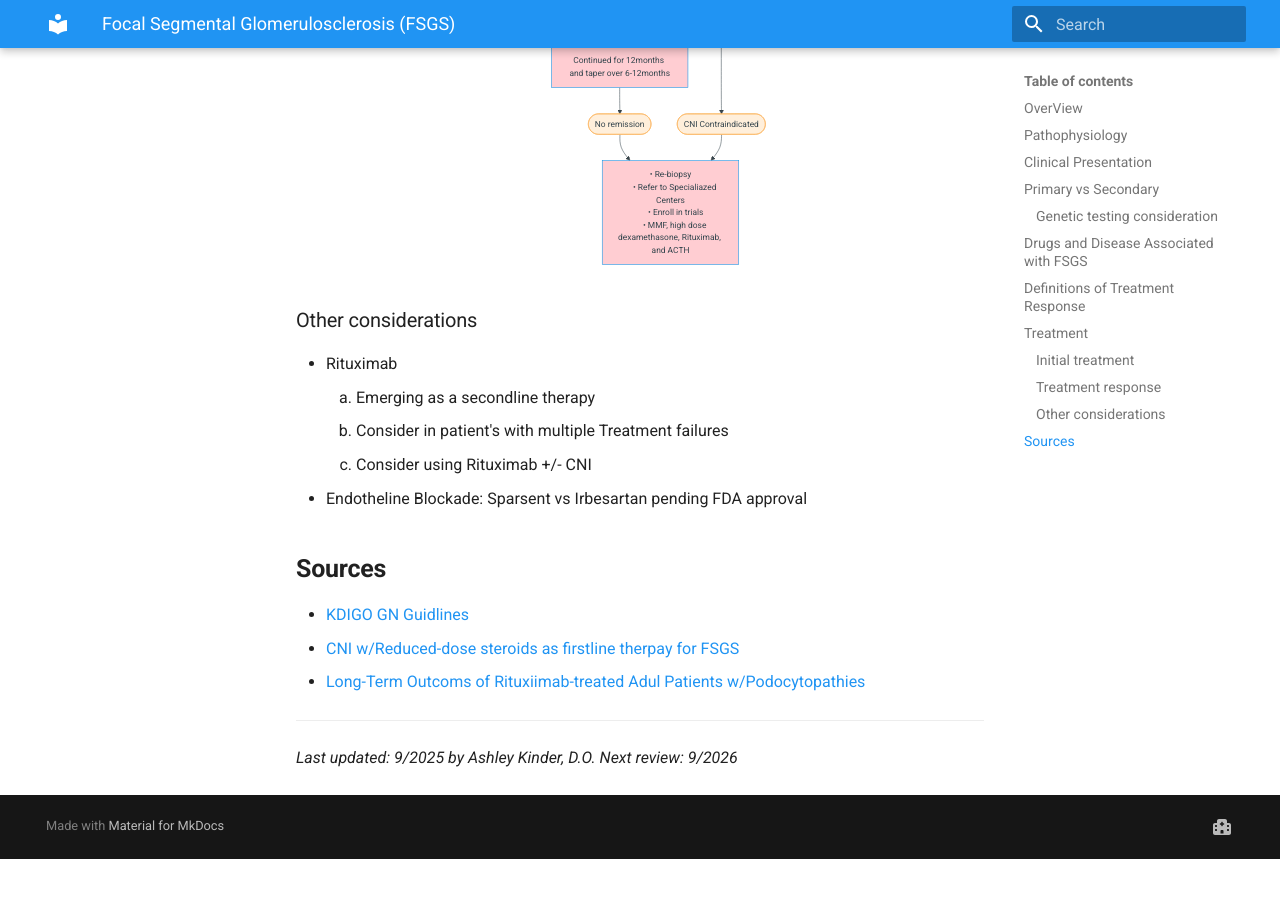
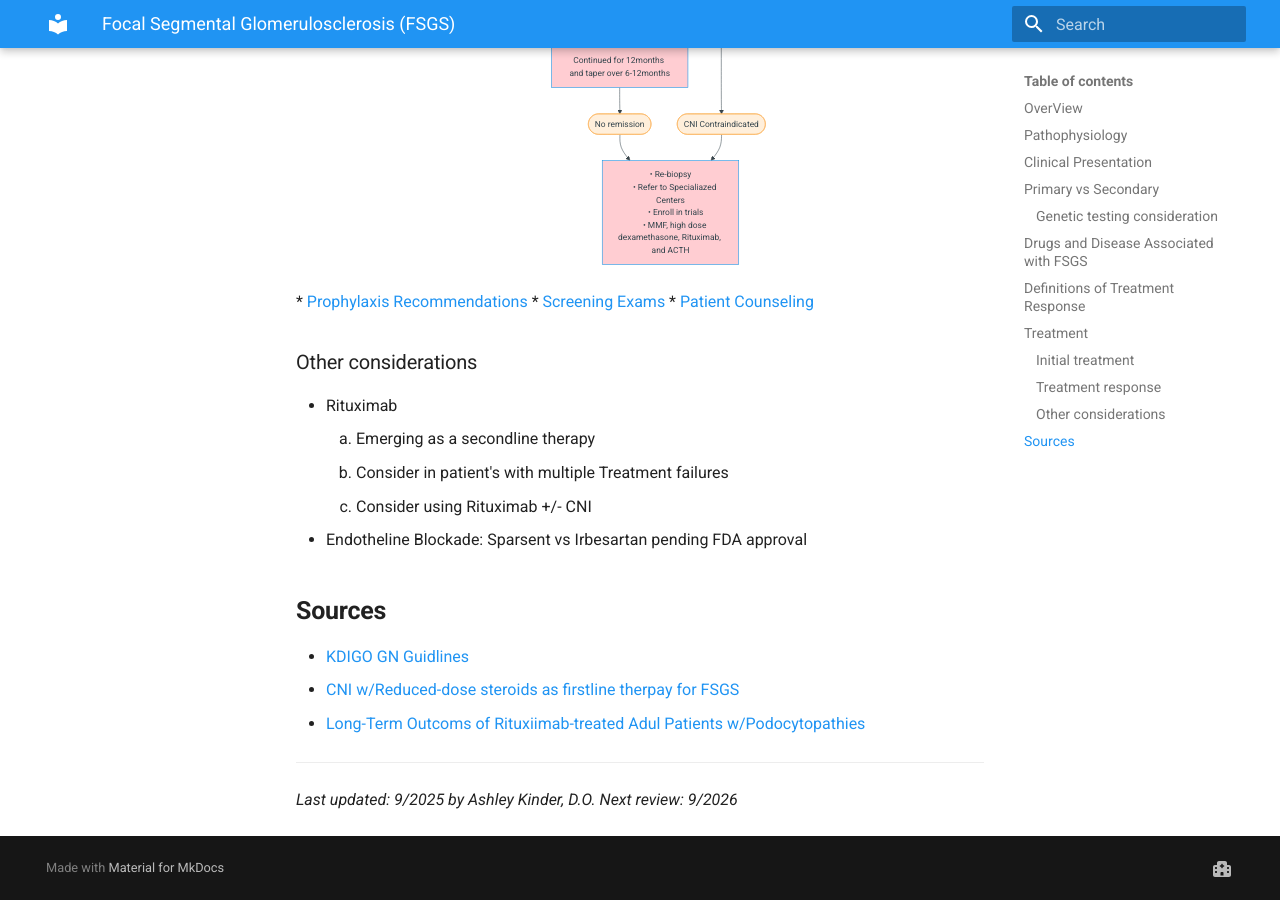
Before and after one commit to TTUNEPH2025/GN, an MkDocs documentation site: the page built from docs/FSGS.md, in a window 1280 px wide and 900 px high, scrolled down 5506 px. Built offline with MkDocs 1.6.1 and Material for MkDocs 9.7.7, drawn with Linux system fonts in a browser that asks for light colours; before the commit the page ends 6365 px from its top, so only the background shows below that.

Commit message:
Update FSGS.md

````diff
--- a/docs/FSGS.md
+++ b/docs/FSGS.md
@@ -187,6 +187,9 @@ flowchart TD
     style n20 fill:#FFCDD2
     style n30 fill:#FFCDD2
 ```
+* [Prophylaxis Recommendations](Prophylaxis.md)
+* [Screening Exams](Screening.md)
+* [Patient Counseling](Counseling.md)
 ### Other considerations
   * Rituximab
      1. Emerging as a secondline therapy
````
